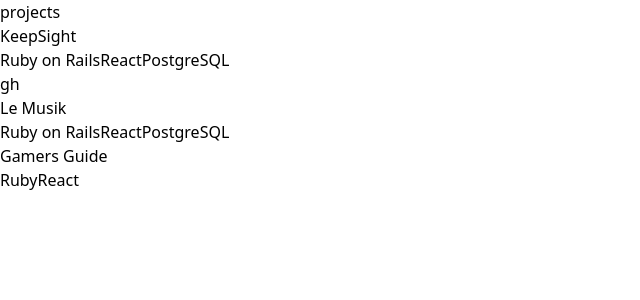
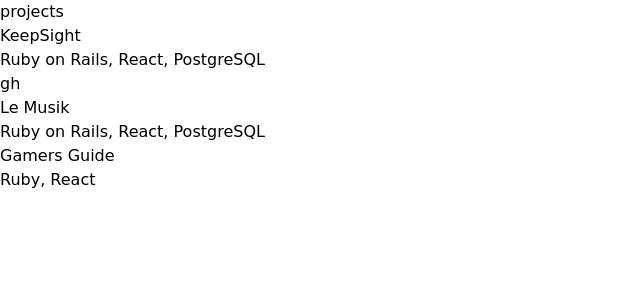
Before and after one commit to jpstorrie/Portfolio-JosiahStorrie, a React (Create React App) app: page / in a window 1280 px wide. Shown: the top 300 px of the page, without its empty margins (0-640 px from the left). Built offline with nearby package versions, Linux system fonts and the light colour scheme; data requests are answered from the project's data file.

Commit message:
chore: font change

```diff
--- a/src/Components/Project.js
+++ b/src/Components/Project.js
@@ -1,15 +1,10 @@
 export default function Project({ project }) {
     return (
         <>
-            <h1>{project.name}</h1>
-            <h1>{project.description}</h1>
-            <h1>{project.languages}</h1>
+            <h1 className="font-['Comic_Sans_MS']">{project.name}</h1>
+            <h1 className="font-sans">{project.description}</h1>
+            <h1>{project.languages.join(", ")}</h1>
             <h1>{project.github}</h1>
         </>
     )
 }
-
-// "name": "KeepSight",
-// "description": "",
-// "languages": [],
-// "github": ""
--- a/tailwind.config.js
+++ b/tailwind.config.js
@@ -1,10 +1,15 @@
 /** @type {import('tailwindcss').Config} */
+const defaultTheme = require('tailwindcss/defaultTheme')
 module.exports = {
   content: [
     "./src/**/*.{js,jsx,ts,tsx}",
   ],
   theme: {
-    extend: {},
+    extend: {
+      fontFamily:{
+        'sans': ['Comic Sans MS', ...defaultTheme.fontFamily.sans],
+      },
+    },
   },
   plugins: [],
 }
```
